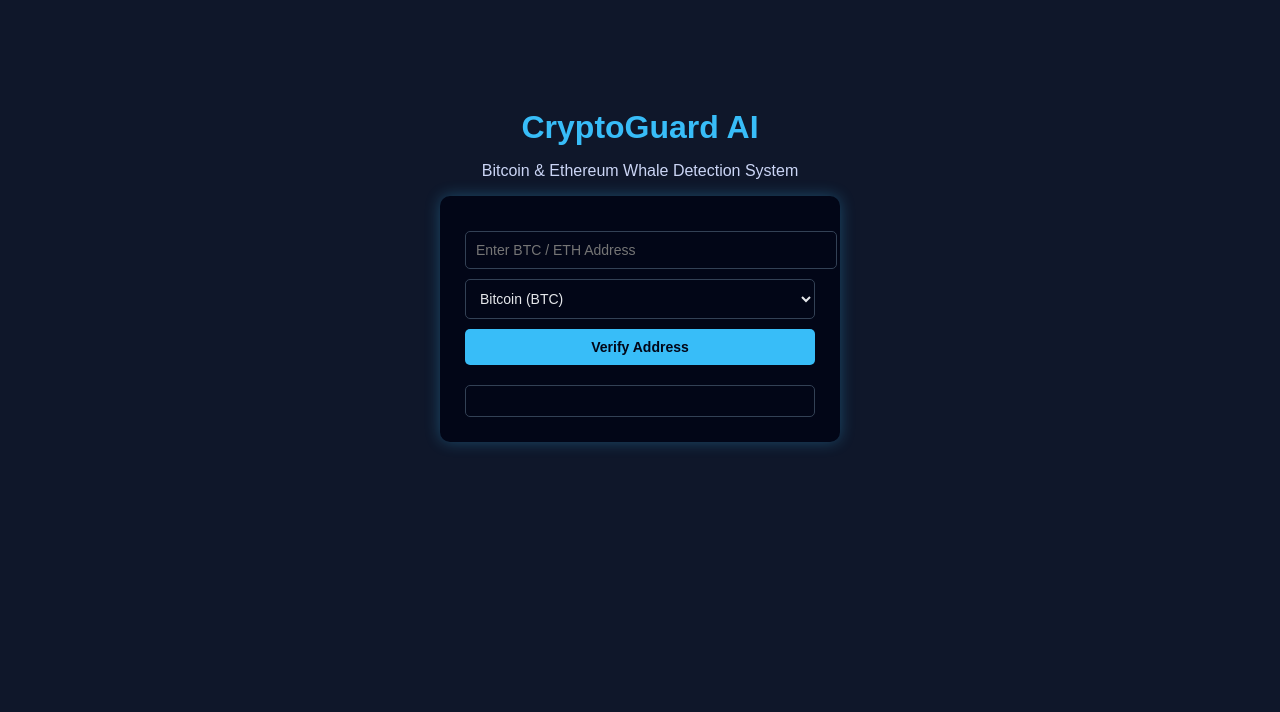
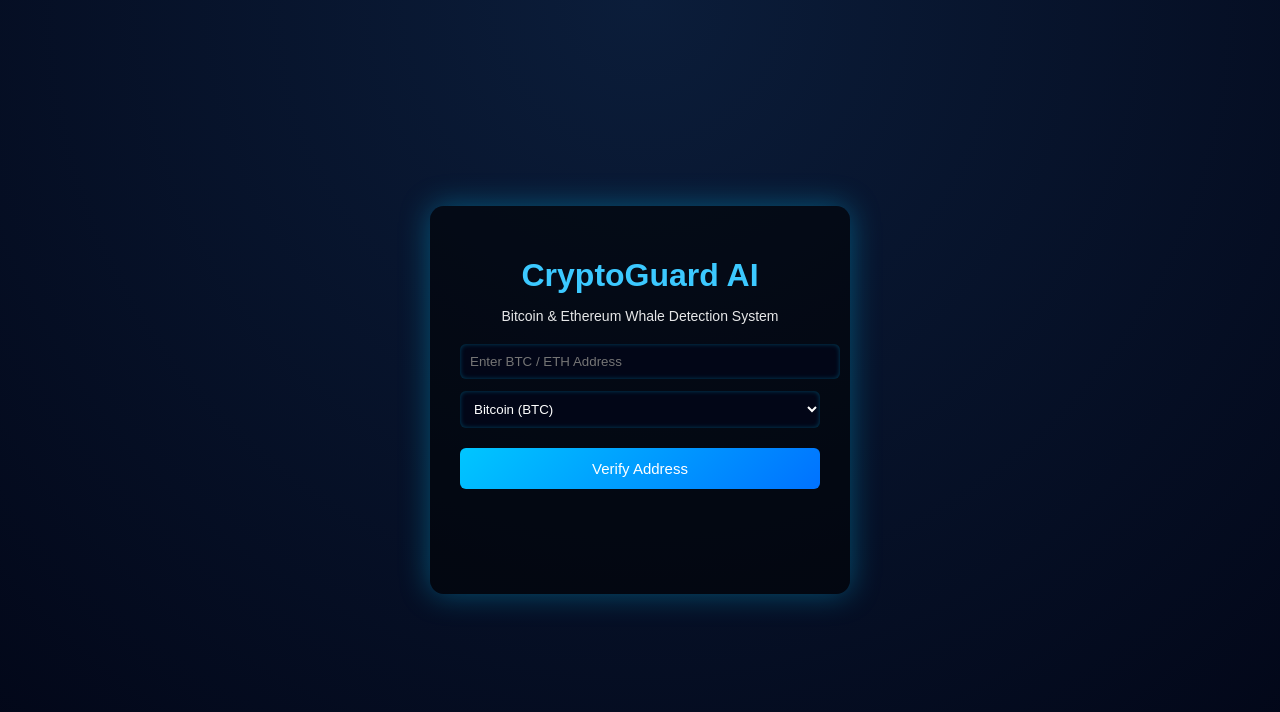
Before and after one commit to hemazzz/cryptoguard-ai-cloud, a plain HTML site: page frontend/index.html in a window 1280 px wide. Drawn offline with Linux system fonts and the light colour scheme.

Commit message:
Final HTML UI for CryptoGuard AI

```diff
--- a/frontend/index.html
+++ b/frontend/index.html
@@ -1,144 +1,103 @@
 <!DOCTYPE html>
 <html lang="en">
 <head>
-    <meta charset="UTF-8">
+  <meta charset="UTF-8" />
+  <meta name="viewport" content="width=device-width, initial-scale=1.0" />
   <title>CryptoGuard AI</title>
-    <meta name="viewport" content="width=device-width, initial-scale=1.0">
+
+  <link rel="stylesheet" href="style.css" />
 
   <style>
     body {
+      margin: 0;
+      height: 100vh;
       font-family: Arial, sans-serif;
-            background-color: #0f172a;
-            color: #e5e7eb;
+      background: radial-gradient(circle at top, #0b1d3a, #020617);
+      display: flex;
+      align-items: center;
+      justify-content: center;
+      color: white;
+    }
+
+    .container {
+      background: rgba(0, 0, 0, 0.55);
+      padding: 30px;
+      width: 360px;
+      border-radius: 14px;
+      box-shadow: 0 0 30px rgba(0, 200, 255, 0.35);
       text-align: center;
-            padding-top: 80px;
     }
 
     h1 {
-            color: #38bdf8;
-            margin-bottom: 10px;
+      margin-bottom: 6px;
+      color: #3cc9ff;
     }
 
     p {
-            color: #cbd5f5;
-        }
-
-        .card {
-            background-color: #020617;
-            width: 350px;
-            margin: auto;
-            padding: 25px;
-            border-radius: 10px;
-            box-shadow: 0 0 15px rgba(56,189,248,0.3);
-        }
-
-        input, select, button {
-            width: 100%;
-            padding: 10px;
-            margin-top: 10px;
-            border-radius: 5px;
-            border: none;
       font-size: 14px;
+      opacity: 0.9;
+      margin-bottom: 20px;
     }
 
     input, select {
-            background-color: #020617;
-            color: #e5e7eb;
-            border: 1px solid #334155;
+      width: 100%;
+      padding: 10px;
+      margin-bottom: 12px;
+      border-radius: 6px;
+      border: none;
+      outline: none;
+      background: #020617;
+      color: white;
+      box-shadow: inset 0 0 5px rgba(0, 200, 255, 0.3);
     }
 
     button {
-            background-color: #38bdf8;
-            color: #020617;
-            font-weight: bold;
+      width: 100%;
+      padding: 12px;
+      background: linear-gradient(135deg, #00c6ff, #0072ff);
+      border: none;
+      border-radius: 6px;
+      color: white;
+      font-size: 15px;
       cursor: pointer;
+      margin-top: 8px;
     }
 
     button:hover {
-            background-color: #0ea5e9;
+      opacity: 0.9;
     }
 
     #result {
-            margin-top: 20px;
-            text-align: left;
-            background-color: #020617;
-            padding: 15px;
-            border-radius: 5px;
-            border: 1px solid #334155;
+      margin-top: 15px;
+      white-space: pre-line;
+      font-size: 14px;
+      min-height: 60px;
     }
   </style>
 </head>
+
 <body>
 
+  <div class="container">
     <h1>CryptoGuard AI</h1>
     <p>Bitcoin & Ethereum Whale Detection System</p>
 
-    <div class="card">
     <input
+      type="text"
       id="address"
-            type="text"
-            placeholder="Enter BTC / ETH Address">
+      placeholder="Enter BTC / ETH Address"
+    />
 
     <select id="chain">
       <option value="BTC">Bitcoin (BTC)</option>
       <option value="ETH">Ethereum (ETH)</option>
     </select>
 
-        <button onclick="verifyAddress()">Verify Address</button>
+    <button id="verifyBtn">Verify Address</button>
 
     <div id="result"></div>
   </div>
 
-    <script>
-        async function verifyAddress() {
-            const address = document.getElementById("address").value.trim();
-            const chain = document.getElementById("chain").value;
-            const resultDiv = document.getElementById("result");
-
-            if (address === "") {
-                resultDiv.innerHTML = "<b style='color:red'>Please enter an address</b>";
-                return;
-            }
-
-            resultDiv.innerHTML = "Checking blockchain data... ⏳";
-
-            try {
-                const response = await fetch(
-                    "https://cryptoguard-ai-cloud-1.onrender.com/verify",   // 🔁 change to Render URL later
-                    {
-                        method: "POST",
-                        headers: {
-                            "Content-Type": "application/json"
-                        },
-                        body: JSON.stringify({
-                            address: address,
-                            chain: chain
-                        })
-                    }
-                );
-
-                const data = await response.json();
-
-                if (data.error) {
-                    resultDiv.innerHTML = `<b style="color:red">${data.error}</b>`;
-                    return;
-                }
-
-                resultDiv.innerHTML = `
-                    <b>Chain:</b> ${data.chain}<br>
-                    <b>Balance:</b> ${data.balance}<br>
-                    ${data.transactions !== undefined
-                        ? `<b>Transactions:</b> ${data.transactions}<br>`
-                        : ""
-                    }
-                    <b>Status:</b> ${data.result}
-                `;
-
-            } catch (err) {
-                resultDiv.innerHTML = "<b style='color:red'>Backend not reachable</b>";
-            }
-        }
-    </script>
-
+  <script src="script.js"></script>
 </body>
 </html>
```
Lines whose indentation alone changed are shown as unchanged.
